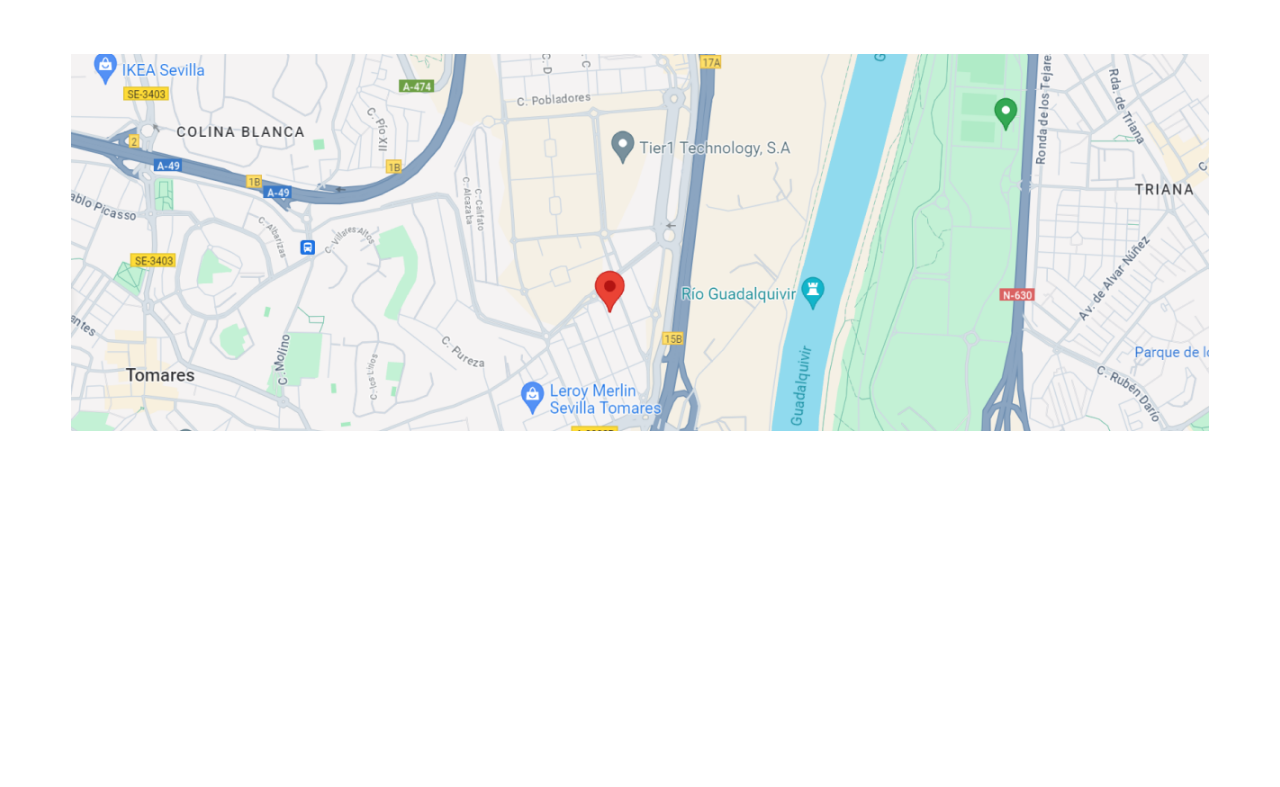
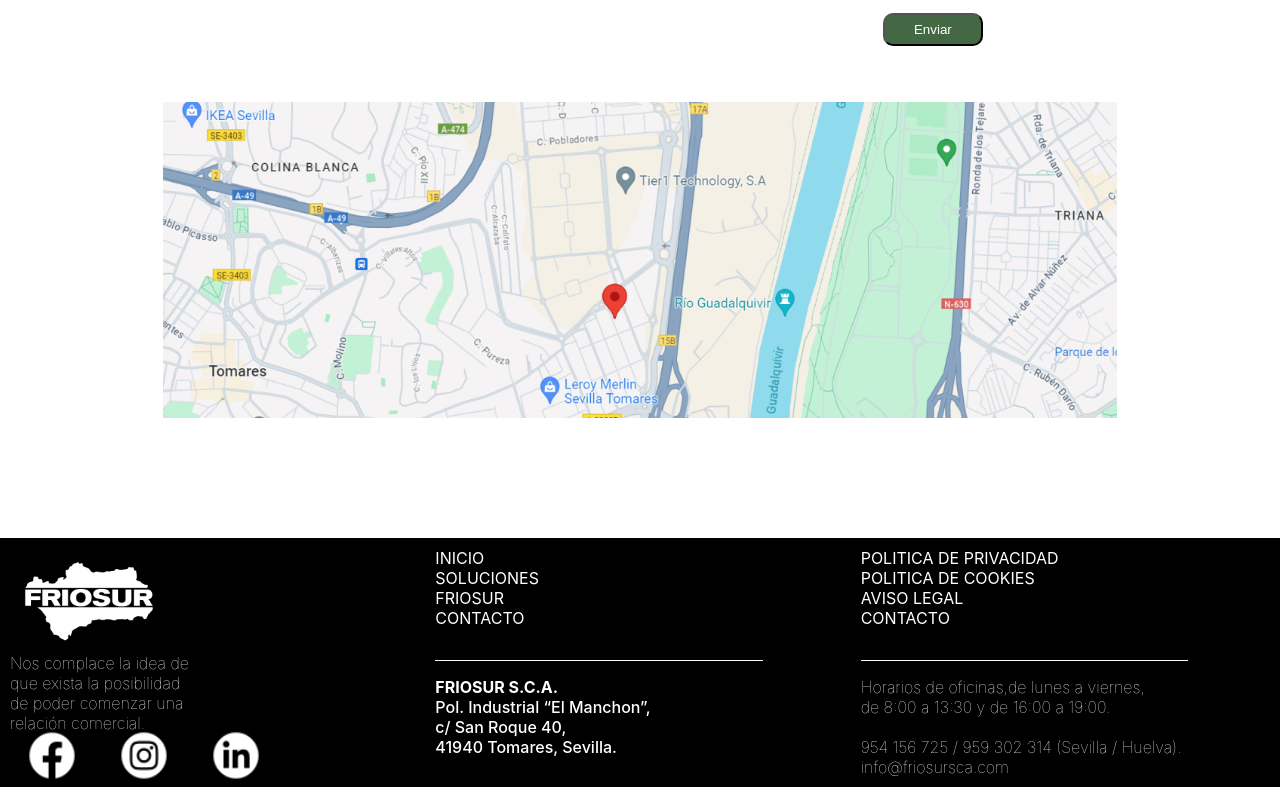
Before and after one commit to sergioDominguezGarcia/FRIOSUR_WebAPP, a React (Create React App) app: page /contact in a window 1280 px wide. Shown: the part 847-1634 px from the top of the page. Before the commit the page ends 1382 px from the top, so only its background shows below. Built offline with nearby package versions, Linux system fonts and the light colour scheme.

Commit message:
feat: refactor footer styles

```diff
--- a/src/components/Footer/index.jsx
+++ b/src/components/Footer/index.jsx
@@ -52,6 +52,9 @@
             </S.NavLink>
           </S.Navbar>
         </S.NavWrap>
+
+        <S.SeparatorWhite />
+
         <S.InfoWrap>
           <S.Ubi>
             <b> FRIOSUR S.C.A.</b> <br />
@@ -62,7 +65,7 @@
           </S.Ubi>
         </S.InfoWrap>
       </S.Container2>
-      {/* //---------Container3------------- */}{" "}
+      {/* //---------Container3------------- */}{' '}
       <S.Container3>
         <S.NavWrap>
           <S.Navbar>
@@ -81,19 +84,20 @@
           </S.Navbar>
         </S.NavWrap>
         {/* --------------//--INFO2-- --------*/}
+        <S.SeparatorWhite />
         <S.InfoWrap>
           <S.Hour>
             Horarios de oficinas,de lunes a viernes,
             <br />
             de 8:00 a 13:30 y de 16:00 a 19:00. <br />
             <br />
-            954 156 725 / 959 302 314 (Sevilla / Huelva). <br />{" "}
+            954 156 725 / 959 302 314 (Sevilla / Huelva). <br />{' '}
             info@friosursca.com
           </S.Hour>
         </S.InfoWrap>
       </S.Container3>
     </S.FooterContainer>
-  );
+  )
 };
 
 export default memo(Footer);
--- a/src/components/Footer/styles.js
+++ b/src/components/Footer/styles.js
@@ -1,169 +1,182 @@
-import styled from "styled-components";
+import styled from 'styled-components'
 
 export const FooterContainer = styled.div`
   background-color: black;
   display: flex;
   position: static;
   bottom: 0;
-  width: 100%;
-  height: auto;
+
   flex-direction: row;
-  align-items: center;
+
   justify-content: space-between;
-  padding-bottom: 10px;
+  gap: 1rem;
+  padding: 10px;
+  @media (max-width: 880px) {
+  }
 `
 
 export const Container1 = styled.div`
-  /* border: 5px dotted red; */
-  height: 100%;
-  margin: 5rem;
+  display: flex;
+
+  width: 33%;
+  gap: 1rem;
   display: flex;
   flex-direction: row;
-  justify-content: flex-start;
+  justify-content: space-between;
   font-size: 24px;
-`;
+  @media (max-width: 768px) {
+    flex-direction: column;
+  }
+`
 
 export const Logo = styled.div`
-  align-items: center;
   display: flex;
-  height: 129px;
-  width: 206px;
-  margin-bottom: 50px;
-`;
+  width: 200px;
+  img {
+    width: 70%;
+    margin: 0.5rem;
+  }
+  @media (max-width: 768px) {
+
+    img {
+      width: 50%;
+    }
+  }
+`
 
 export const Media = styled.div`
   display: flex;
-  /* justify-content: flex-start; */
-`;
+  gap: 0.5rem;
+
+  @media (max-width: 768px) {
+    margin-top: 20px;
+  }
+`
 export const MediaLogo = styled.div`
+  justify-content: center;
   align-items: center;
   display: flex;
-  margin-right: 0.5rem;
+  /* margin-right: 0.5rem; */
   height: 44px;
-  width: 44px;
-`;
+  width: 84px;
+  img {
+    width: 60%;
+
+  }
+  @media (max-width: 768px) {
+    /* height: 30px; */
+    /* width: 30px; */
+  }
+`
 
 export const Container2 = styled.div`
-  width: auto;
-  /* border: 10px dotted fuchsia; */
-  flex-direction: row;
-  margin-bottom: 5rem;
+  display: flex;
+  width: 33%;
+  flex-direction: column;
+
   font-size: 24px;
-`;
+  /* border: 2px dotted purple; */
+  @media (max-width: 768px) {
+  }
+`
 
 export const NavWrap = styled.div`
-  /* border-bottom: 1px solid white; */
   display: flex;
   flex-direction: row;
-  margin-bottom: 3rem;
-  justify-content: flex-start;
-  /* width: 100%; */
-`;
+  text-align: left;
+  @media (max-width: 768px) {
+    flex-direction: column;
+    width: 100%;
+  }
+`
 
 export const Container3 = styled.div`
-  width: auto;
-  /* border: 10px dotted yellow; */
+  width: 33%;
+
   flex-direction: row;
-  margin-right: 4rem;
-  font-size: 24px;
-`;
+  /* border: 2px dotted yellowgreen; */
+  @media (max-width: 768px) {
+  }
+`
 
-export const Navbar = styled.ul`
-  align-items: center;
-  /* border: 3px solid pink; */
+export const Navbar = styled.a`
   display: flex;
   flex-direction: column;
-  font-size: 24px;
   height: 100%;
-  justify-content: space-around;
   list-style: none;
-  /* margin-left: 10rem; */
-  /* margin-right: 10rem; */
-  padding: 0.5rem;
   width: auto;
-`;
+  margin-bottom: 2rem;
+  @media (max-width: 768px) {
+
+  }
+`
+export const SeparatorWhite = styled.div`
+  width: 80%;
+  border-top: 1px solid #ffffff;
+
+  margin-bottom: 1rem;
+`
 
 export const NavLink = styled.li`
-  /* align-items: center; */
-  justify-content: flex-start;
-
-  /* border: 2px solid blue; */
   display: flex;
   width: 100%;
-  margin: 2px;
-`;
+`
 
 export const Link = styled.a`
-  /* justify-content: center; */
-
   font-weight: 400;
-  border-radius: 10px;
-  /* border: 2px solid white; */
   color: #fff;
-  text-decoration: none;
-  margin-bottom: 3px;
-  /* padding: 0.5rem; */
   height: auto;
   width: auto;
   cursor: pointer;
   transition: 0.5s all ease;
-`;
+  font-size: 16px;
+  @media (max-width: 768px) {
+    font-size: 10px;
+  }
+`
 
 export const InfoWrap = styled.div`
   display: flex;
-  /* border: 2px solid white; */
   flex-direction: column;
   color: white;
-  border: 5px dotted aliceblue;
   justify-content: space-between;
-  /* width: auto; */
-`;
+  @media (max-width: 768px) {
+
+  }
+`
 
 export const Ubi = styled.a`
   text-align: left;
   font-weight: 500;
   margin-top: 0rem;
-
   color: #fff;
-  text-decoration: none;
-  margin: 3px;
-  /* padding: 0.5rem; */
+  font-size: 16px;
   height: auto;
   width: auto;
   cursor: pointer;
   transition: 0.5s all ease;
-`;
+
+  @media (max-width: 840px) {
+    font-size: 10px;
+  }
+`
 
 export const Hour = styled.a`
   display: flex;
   align-items: flex-start;
   text-align: left;
-
-  font-weight: 200;
+  font-weight: 100;
+  font-size: 16px;
   border-radius: 10px;
-
   color: #fff;
   text-decoration: none;
-  margin-bottom: 2rem;
-  /* padding: 0.5rem; */
+  /* margin-bottom: 2rem; */
   height: auto;
-  width: auto;
+  width: 100%;
   cursor: pointer;
   transition: 0.5s all ease;
-`;
 
-// export const  = styled.div`
-
-// // `;
-// export const  = styled.div`
-
-// // `;
-// export const  = styled.div`
-
-// // `;
-// export const  = styled.div`
-
-// // `;
-// export const  = styled.div`
-
-// // `;
+  @media (max-width: 840px) {
+    font-size: 10px;
+  }
+`
--- a/src/views/Contact/index.jsx
+++ b/src/views/Contact/index.jsx
@@ -2,7 +2,7 @@
 import * as S from "./styles";
 
 import Header from "../../components/Header";
-// import Footer from "../../components/Footer";
+import Footer from "../../components/Footer";
 import mapa from "../../assets/images/mapa.png";
 import ContactUs from "../../components/ContactoForm";
 
@@ -75,8 +75,8 @@
           <S.Map>
             <img src={mapa} alt="" />
           </S.Map>
-        {/* <Footer /> */}
         </S.Content>
+        <Footer />
       </S.ContactContainer>
     </>
   );
--- a/src/views/Contact/styles.js
+++ b/src/views/Contact/styles.js
@@ -16,7 +16,7 @@
   flex-direction: column;
   margin: 0 auto;
   margin-top: 10rem;
-
+  padding: 1rem;
   align-items: center;
   max-width: 1440px;
   @media screen and (max-width: 768px) {
@@ -29,10 +29,13 @@
   margin-top: 40px;
   margin-bottom: 100px;
   img {
-    width: 100%;
+    width: 85%;
     height: auto;
     object-fit: cover;
     /* Ajusta el tamaño de la imagen */
+  }
+    @media screen and (max-width: 768px) {
+
   }
 `;
 
@@ -46,11 +49,16 @@
     font-size: 27px;
     line-height: 0px;
   }
+    @media screen and (max-width: 390px) {
+    font-size: 25px;
+
+  }
 `
 
 export const TextWrap = styled.div`
   display: flex;
   flex-direction: row;
+  margin-top: 2rem;
   /* align-items: center; */
   justify-content: center;
   /* align-items: center;ç */
--- a/src/views/Home/styles.js
+++ b/src/views/Home/styles.js
@@ -460,7 +460,6 @@
   /* width: 100%; */
     img {
     width: 100%;
-
   }
     @media screen and (max-width: 1200px) {
     /* width: 40%; */
```
